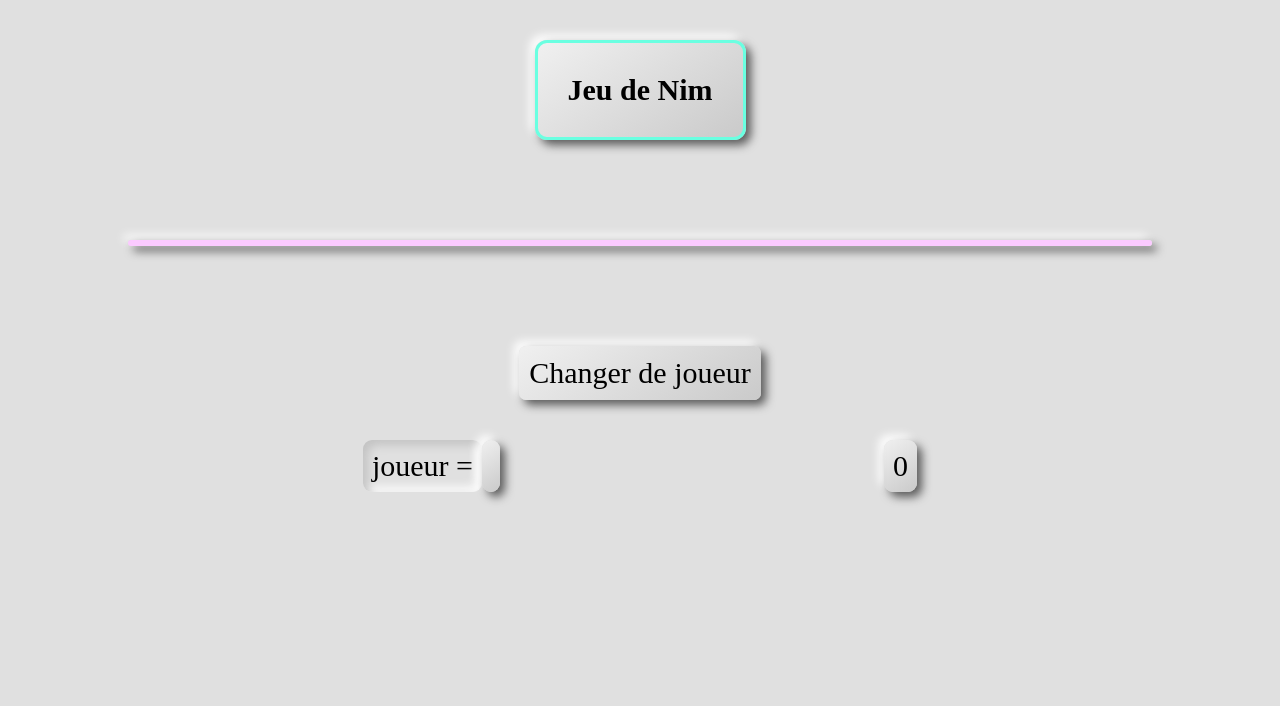
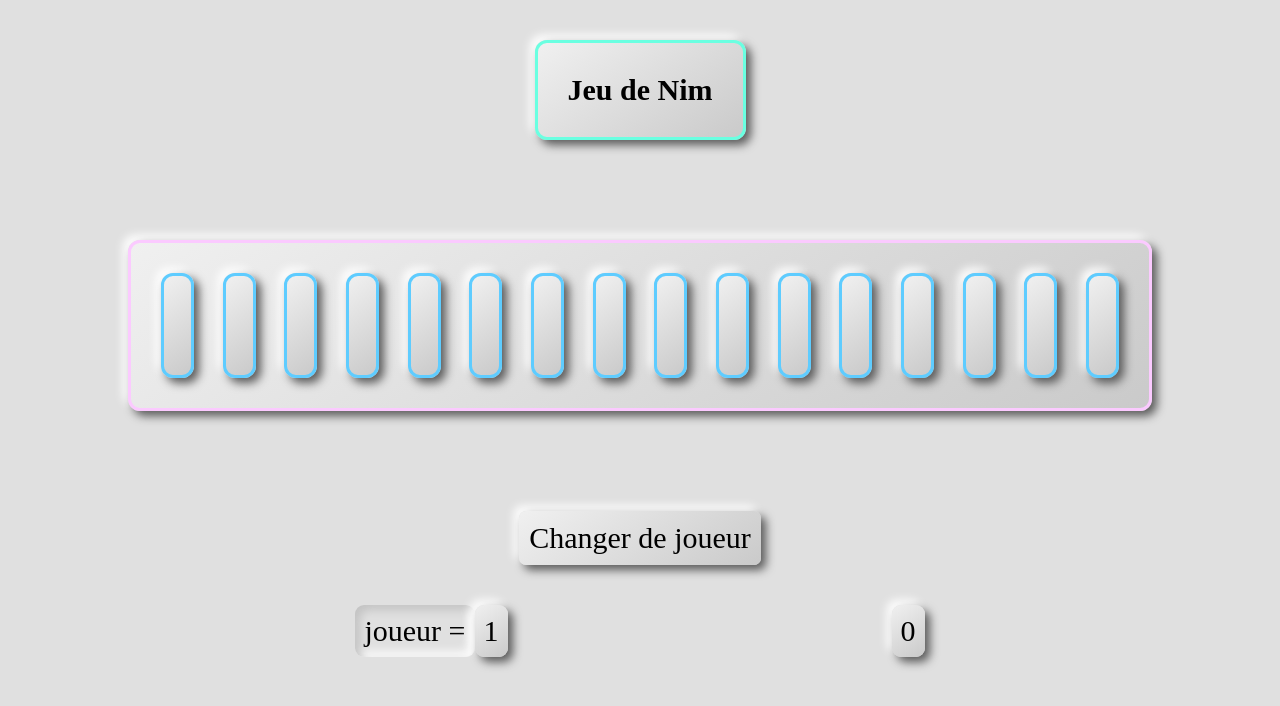
Before and after one commit to GabrielLCSC/Exo_js_algo, a plain HTML site: page index.html in a window 1280 px wide. Drawn offline with Linux system fonts and the light colour scheme.

Commit message:
🐛 correction <script/>

```diff
--- a/index.html
+++ b/index.html
@@ -36,6 +36,6 @@
 
 
 
-    <script src="taxi.js"></script>
+    <script src="JeuDeNim.js"></script>
 </body>
 </html>
```
